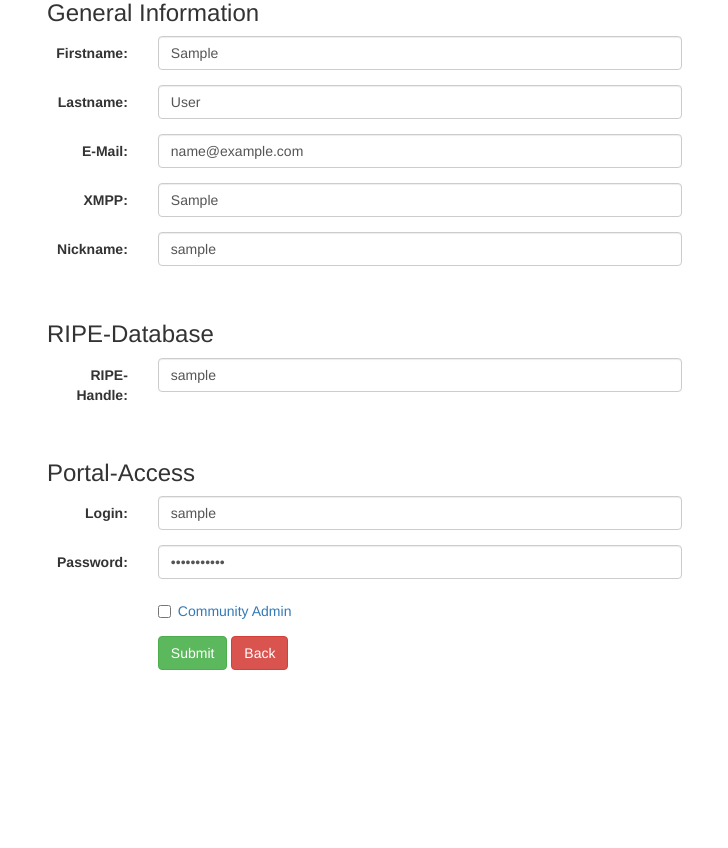
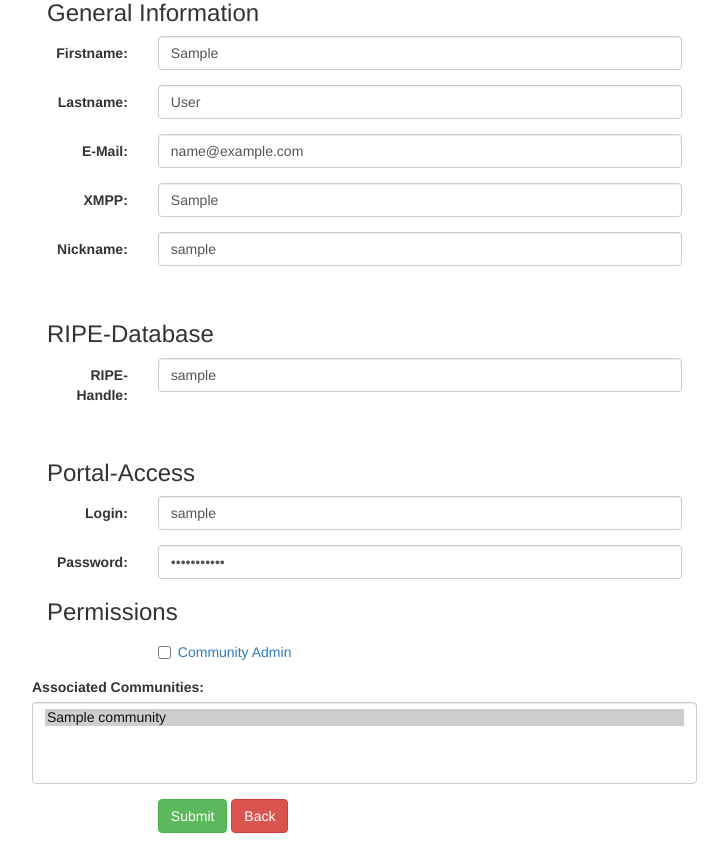
Before and after one commit to thomasDOTwtf/ffbackbone, a Flask app: page /contact/1 in a window 1280 px wide. Shown: the part 212-1060 px from the top of the page, without its empty margins (38-766 px from the left). Before the commit the page ends 882 px from the top, so only its background shows below. Run offline with Flask 2, Linux system fonts and the light colour scheme; a user stored in the database is signed in; tables that the repository leaves empty hold one stand-in row (values such as "Sample post"); some libraries are stand-ins or nearby versions.

Commit message:
add community selection to contact

```diff
--- a/app/templates/contact/detail.html
+++ b/app/templates/contact/detail.html
@@ -65,12 +65,26 @@ $(document).ready(function(){
                                 <input type="password" class="form-control" id="handle" placeholder="Password" value="##--OLD--##">
                         </div>
                 </div>
+		<h3>Permissions</h3>
+                <div class="form-group">
+                        <div class="col-sm-offset-2 col-sm-10">
+                                <div class="checkbox">
+                                        <label><input type="checkbox"> <a href="#" data-toggle="tooltip" title="Enables User to create new Contacts and Delete Contacts">Community Admin</a></label>
+                                </div>
+                        </div>
+                </div>
 		<div class="form-group">
-			<div class="col-sm-offset-2 col-sm-10">
-				<div class="checkbox">
-					<label><input type="checkbox"> <a href="#" data-toggle="tooltip" title="Enables User to create new Contacts and Delete Contacts">Community Admin</a></label>
-				</div>
-			</div>
+			<label for="sel1">Associated Communities:</label>
+				<select class="form-control" id="communities" multiple>
+					{% for community in communities %}
+						{% if community.selected %}
+						<option id="{{ community.id }}" selected>{{community.name }}</option>
+						{% endif %}
+						{% if not community.selected %}
+	                                        <option id="{{ community.id }}">{{community.name }}</option>
+                                                {% endif %}
+					{% endfor %}
+				</select>
 		</div>
 		<div class="form-group">
 			<div class="col-sm-offset-2 col-sm-10">
--- a/app/views.py
+++ b/app/views.py
@@ -146,12 +146,14 @@ def contact(contact_id):
     for community_self in communities_self:
         for community_edit in communities_edit:
             if community_edit.id == community_self.id:
+                community_self.selected = True
                 same = True
     if (current_user.admin is False and int(contact_id) != current_user.id) or (current_user.admin is True and same is False):  # noqa
         flash('You don''t have permissions to edit selected contact information')  # noqa
         return redirect(url_for('index'))
     return render_template('contact/detail.html',
-                           contact=contact)
+                           contact=contact,
+                           communities=communities_self)
 
 
 @app.route('/contacts')
```
